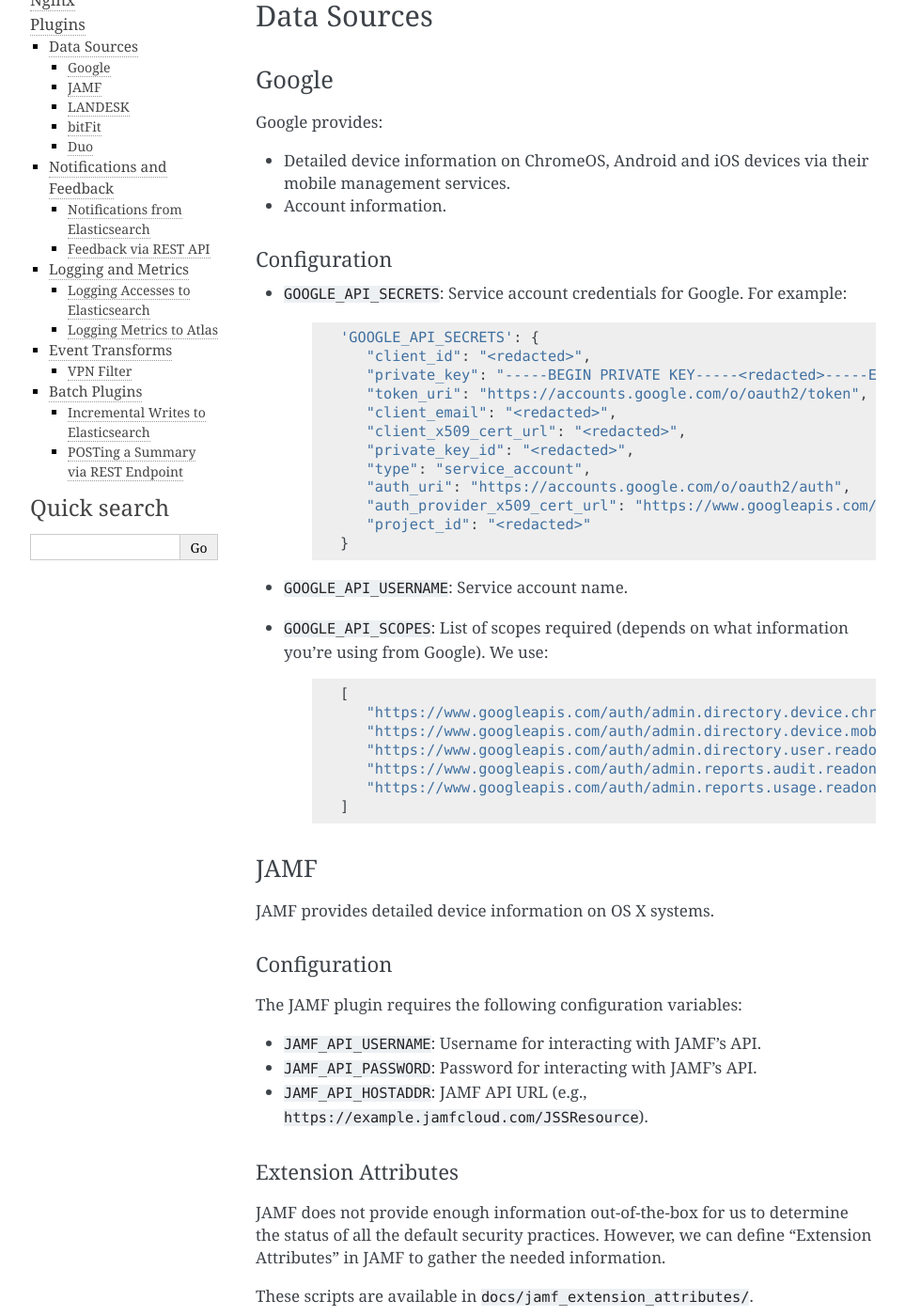
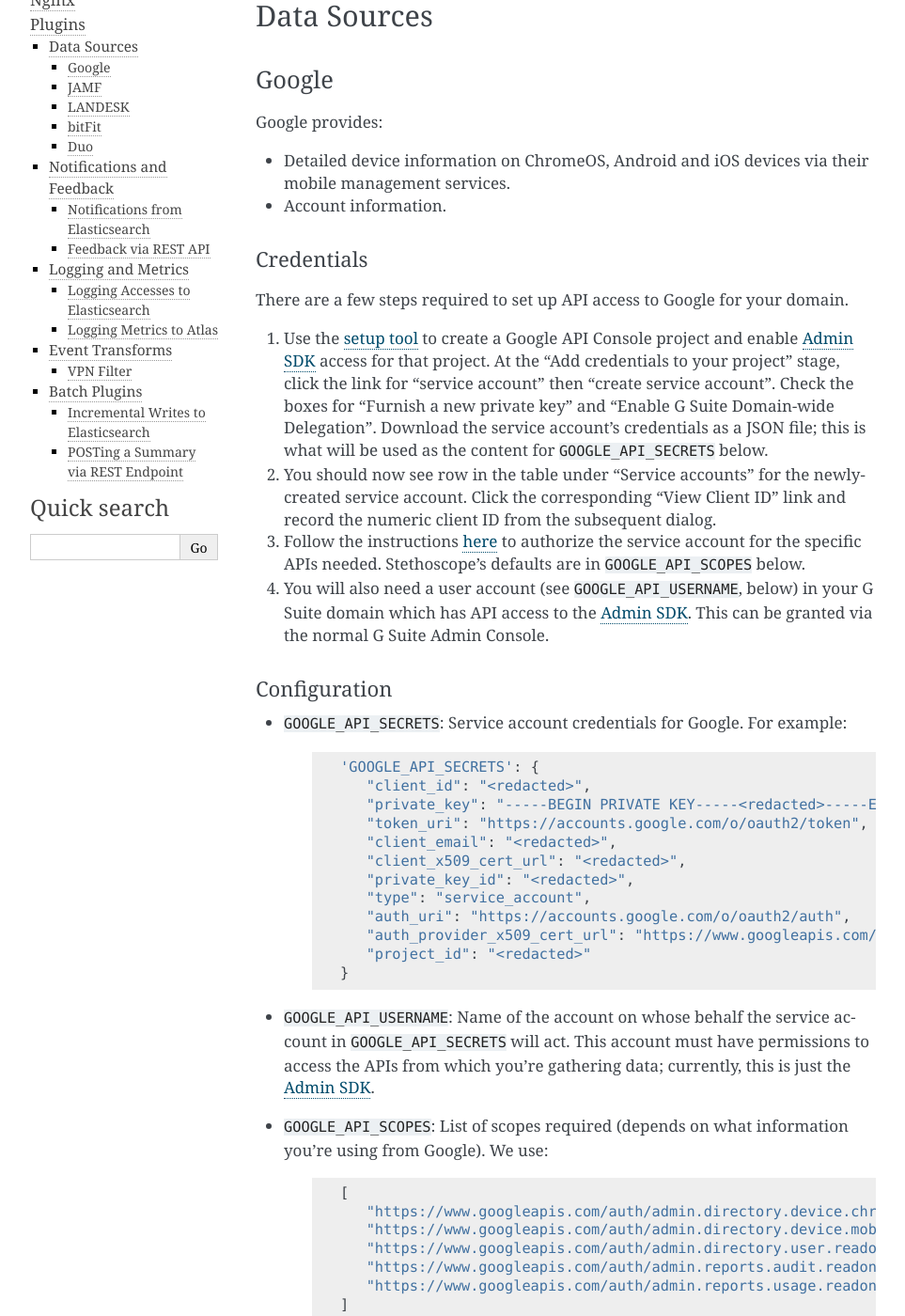
Before and after one commit to Netflix-Skunkworks/stethoscope, a Sphinx documentation site: the page built from docs/plugins.rst, in a window 1280 px wide and 1400 px high, scrolled down 778 px. Shown: the whole window at 94% size, without its empty margins (148-1111 px from the left). Built offline with Sphinx 7.4.7, drawn with Linux system fonts in a browser that asks for light colours.

Commit message:
Clarify G Suite credentials documentation (addresses #15).

```diff
--- a/docs/plugins.rst
+++ b/docs/plugins.rst
@@ -39,6 +39,34 @@
    services.
 -  Account information.
 
+Credentials
+'''''''''''
+
+There are a few steps required to set up API access to Google for your domain.
+
+#. Use the `setup tool
+   <https://console.developers.google.com/start/api?id=admin&credential=client_key>`_ to create a
+   Google API Console project and enable `Admin SDK`_ access for that project. At the "Add
+   credentials to your project" stage, click the link for "service account" then "create service
+   account". Check the boxes for "Furnish a new private key" and "Enable G Suite Domain-wide
+   Delegation". Download the service account's credentials as a JSON file; this is what will be used
+   as the content for ``GOOGLE_API_SECRETS`` below.
+
+   .. To enable domain-wide delegation after creating the service account credentials, then from the
+      "Credentials" screen, click "Manage service accounts" on the right-hand side. Find the service
+      account you created and click the three-dots icon on the far right of the row, then "Edit".
+
+#. You should now see row in the table under "Service accounts" for the newly-created service
+   account. Click the corresponding "View Client ID" link and record the numeric client ID from the
+   subsequent dialog.
+#. Follow the instructions `here
+   <https://developers.google.com/admin-sdk/directory/v1/guides/delegation#delegate_domain-wide_authority_to_your_service_account>`_
+   to authorize the service account for the specific APIs needed. Stethoscope's defaults are in
+   ``GOOGLE_API_SCOPES`` below.
+#. You will also need a user account (see ``GOOGLE_API_USERNAME``, below) in your G Suite domain
+   which has API access to the `Admin SDK`_. This can be granted via the normal G Suite Admin
+   Console.
+
 Configuration
 '''''''''''''
 
@@ -59,7 +87,9 @@
           "project_id": "<redacted>"
        }
 
--  ``GOOGLE_API_USERNAME``: Service account name.
+-  ``GOOGLE_API_USERNAME``: Name of the account on whose behalf the service account in
+   ``GOOGLE_API_SECRETS`` will act. This account must have permissions to access the APIs from which
+   you're gathering data; currently, this is just the `Admin SDK`_.
 -  ``GOOGLE_API_SCOPES``: List of scopes required (depends on what information you're using from
    Google). We use:
 
@@ -72,6 +102,8 @@
            "https://www.googleapis.com/auth/admin.reports.audit.readonly",
            "https://www.googleapis.com/auth/admin.reports.usage.readonly",
         ]
+
+.. _Admin SDK: https://developers.google.com/admin-sdk/
 
 JAMF
 ^^^^
```
